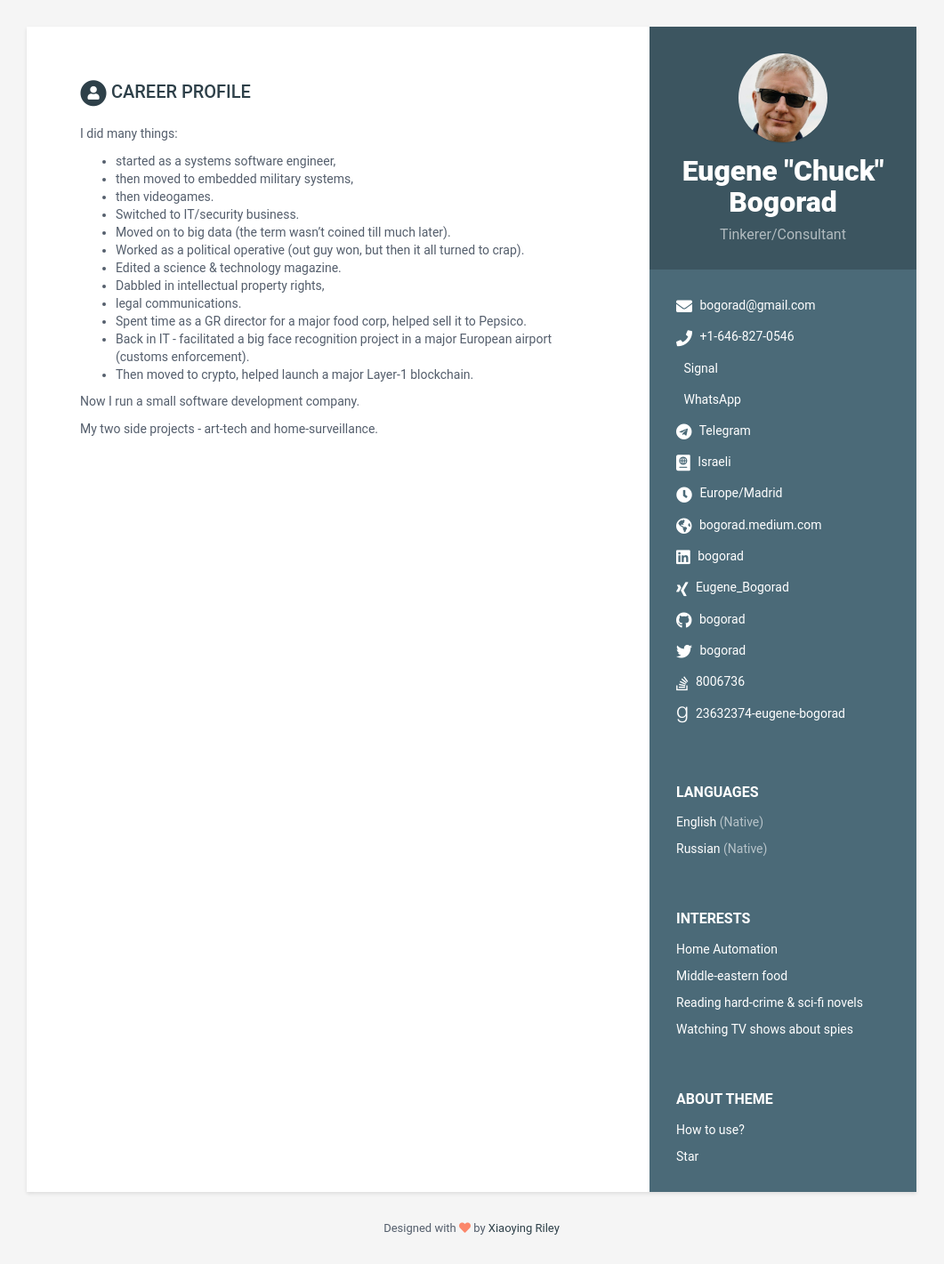
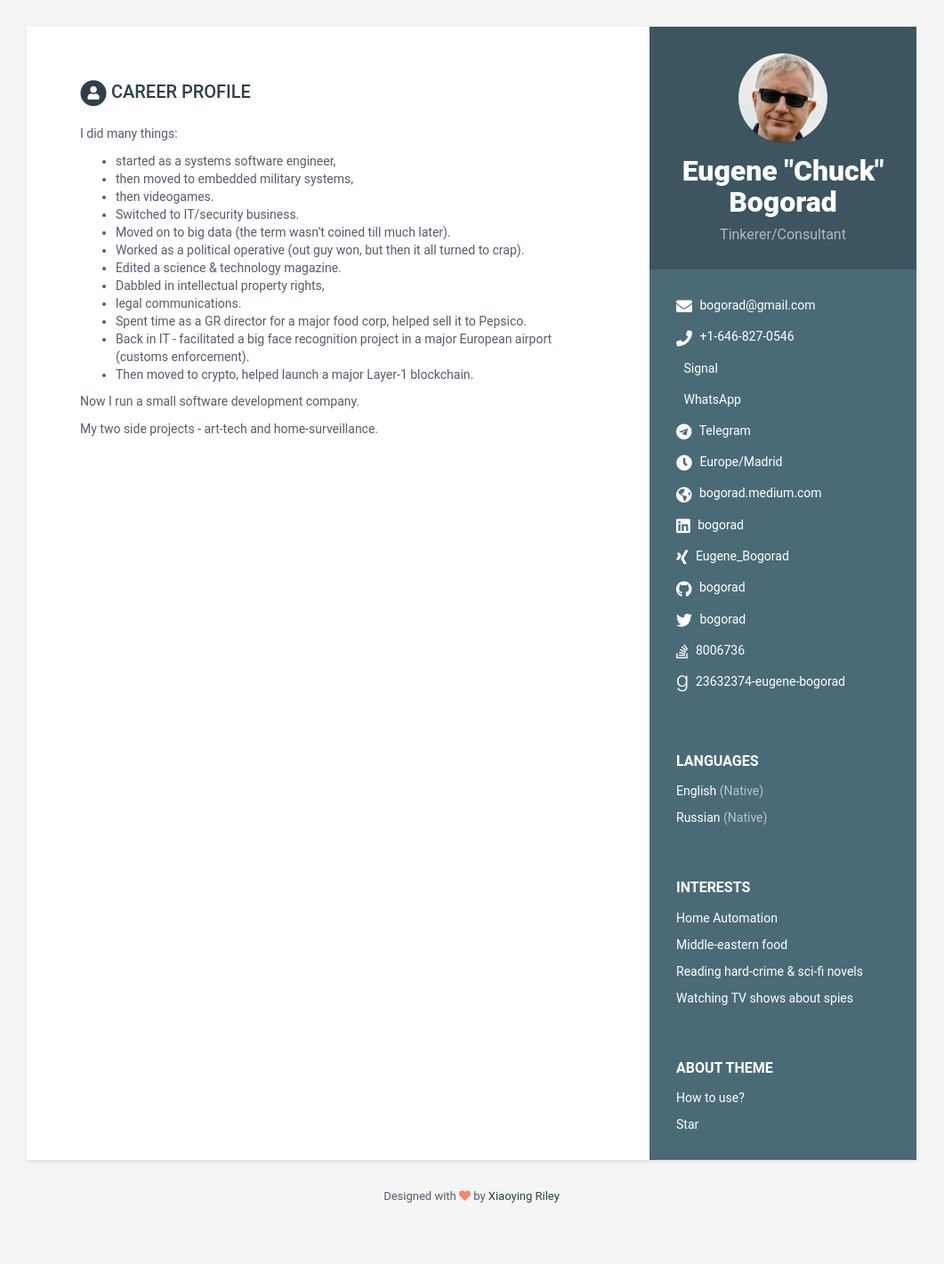
Before and after one commit to bogorad/bogorad.github.io, a Jekyll site: the page built from index.html, in a window 1280 px wide. Shown: the whole page at 89% size, without its empty margins (110-1171 px from the left). Built offline with Jekyll 4.4.1, drawn with Linux system fonts in a browser that asks for light colours; after the commit the page ends 1386 px from its top, so only the background shows below that.

Commit message:
removed stuff

```diff
--- a/_data/data.yml
+++ b/_data/data.yml
@@ -18,7 +18,7 @@ sidebar:
     whatsapp: "+34657013426"
     signal: "+16468270546"
     timezone: Europe/Madrid
-    citizenship: Israeli
+    citizenship:
     website: bogorad.medium.com #do not add http://
     linkedin: bogorad
     xing: Eugene_Bogorad
```
